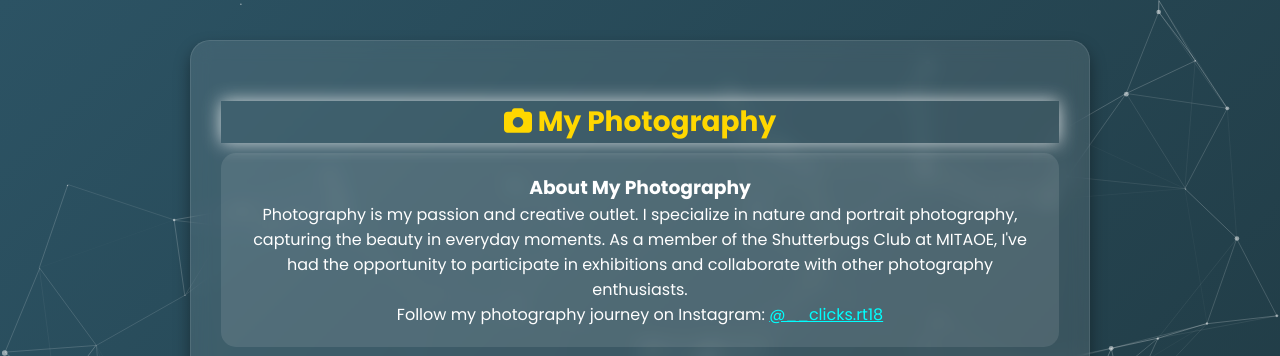
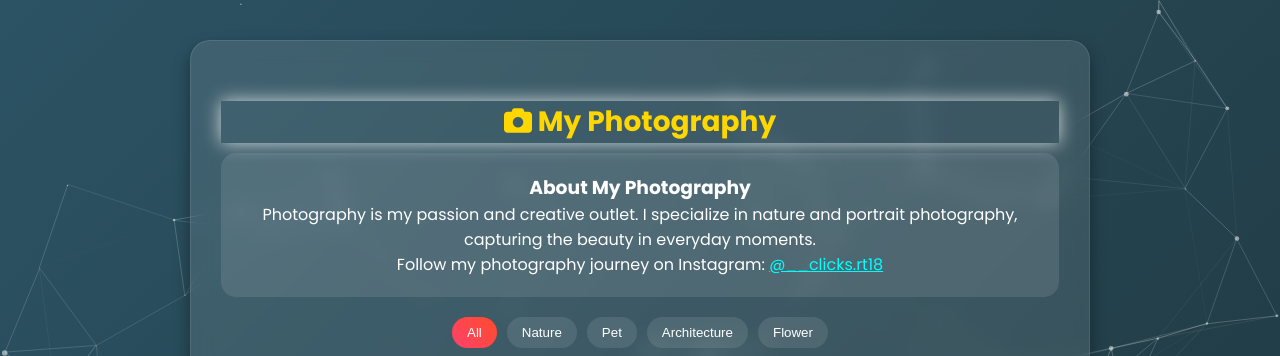
Before and after one commit to Ragini-telange/Portfolio, a plain HTML site: page index.html in a window 1280 px wide. Both pictures are taken after a click on the button "Photography". Shown: the top 356 px of the page. Drawn offline with nearby package versions, Linux system fonts and the light colour scheme.

Commit message:
Update index.html

```diff
--- a/index.html
+++ b/index.html
@@ -609,11 +609,11 @@ body {
   <div class="about-me" id="aboutMeSection" data-aos="fade-up">
     <h2><i class="fas fa-user"></i> About Me</h2>
     <img src="https://i.postimg.cc/MKjpdkF3/raginipic1.jpg" alt="Profile Picture" style="float: right; width:270px;">
-    <p>Hello...<br>I'm <u><a href="https://www.instagram.com/_ragini.24" target="_blank">RAGINI DATTATRAY TELANGE</a></u> from Solapur (Kari).<br>
+    <p>Hello...<br>I'm RAGINI DATTATRAY TELANGE  from Solapur (Kari).<br>
       My aim is to create remarkable projects that solve real-world problems.<br>
       I'm passionate about coding and problem solving, always eager to explore new technologies and algorithms.<br><br>
       Right now, I'm learning [languages/skills you're working on – e.g., Python, HTML/CSS, JavaScript, Git], and I'm open to internships, collaborations, or just connecting with like-minded people!<br><br>
-      Beyond Academics, I keep interest in drawing & Photography.<br>Member of <b>SHUTTERBUGS CLUB</b> at MITAOE 📸<br>
+      Beyond Academics, I keep interest in drawing & Photography.<br>
        I love photography & art 🌸.<br>
 
     <div class="social-links">
@@ -632,7 +632,7 @@ body {
     <h2><i class="fas fa-camera"></i> My Photography</h2>
     <div class="photo-card">
       <h3>About My Photography</h3>
-      <p>Photography is my passion and creative outlet. I specialize in nature and portrait photography, capturing the beauty in everyday moments. As a member of the Shutterbugs Club at MITAOE, I've had the opportunity to participate in exhibitions and collaborate with other photography enthusiasts.</p>
+      <p>Photography is my passion and creative outlet. I specialize in nature and portrait photography, capturing the beauty in everyday moments.</p>
       <p>Follow my photography journey on Instagram: <a href="https://www.instagram.com/__clicks.rt18" target="_blank">@__clicks.rt18</a></p>
     </div>
 
@@ -642,6 +642,7 @@ body {
       <button class="filter-btn" onclick="filterPhotos('pet')">Pet</button>
       <button class="filter-btn" onclick="filterPhotos('architecture')">Architecture</button>
       <button class="filter-btn" onclick="filterPhotos('flower')">Flower</button>
+
     </div>
 
 
```
